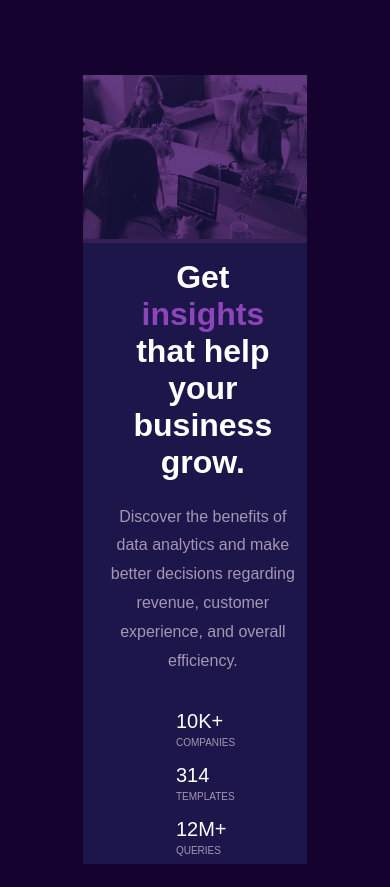
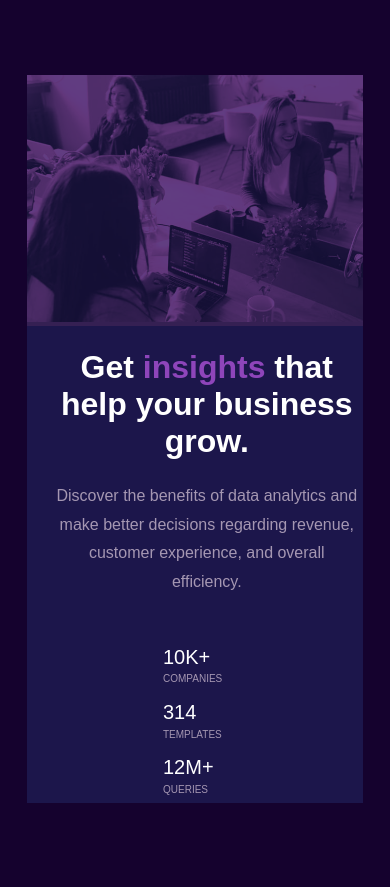
Before and after one commit to Stephanie-Ortega/Stats-Preview, a plain HTML site: page index.html in a window 390 px wide. After the commit the page ends 844 px from the top, so only its background shows below. Drawn offline with Linux system fonts and the light colour scheme.

Commit message:
Add files via upload
Updated the mobile view by increasing the container size.

```diff
--- a/index.html
+++ b/index.html
@@ -61,9 +61,9 @@
 				<img class="mobileImage" src="images/image-header-mobile.jpg" alt="people working">
 			</div>
 		<div class="item1Mobile">
-			<center><h1 class="title">Get <b class="insight">insights</b> that help your business grow.</h1>
+			<center><h1 class="title titleMobile">Get <b class="insight">insights</b> that help your business grow.</h1>
 
- 		 		<p class="paragraph">
+ 		 		<p class="paragraph paragraphMobile">
 					Discover the benefits of data analytics and make better decisions regarding revenue, customer
 			 experience, and overall efficiency.
 				</p></center></div>
--- a/style.css
+++ b/style.css
@@ -209,7 +209,7 @@ img {
 	background-color: #1C164B;
 	position: relative;
 	align-items: center;
-	width: 60%;
+	width: 90%;
 	height: 50%;
 	margin: auto;
 	margin-top: 20%;
@@ -220,9 +220,18 @@ img {
 	position: relative;
 	align-content: center;
 	margin-top: 12%;
-	width: 70%;
+	width: 50%;
 	padding-left: 38%;
 	margin-bottom: 10%;
+	}
+
+	.titleMobile {
+		width: 90%;
+
+	}
+
+	.paragraphMobile {
+		width: 90%;
 	}
 
 	.dataSpace1 {
```
